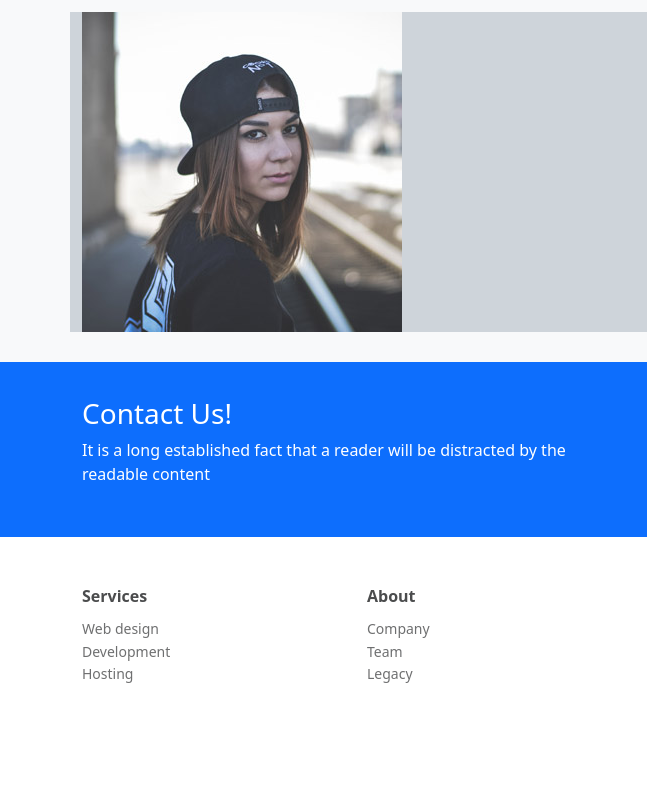
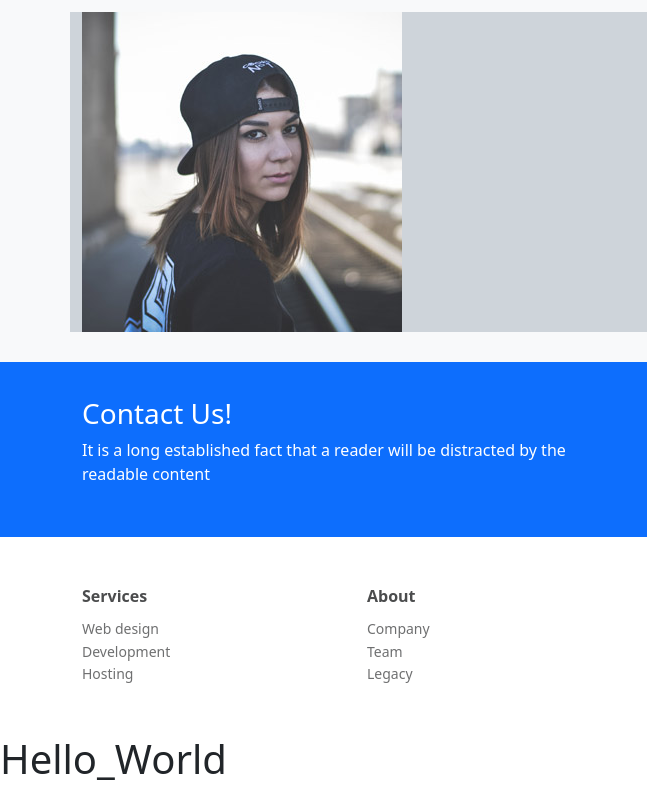
Before and after one commit to Khalid-Hasan-Jihad/apps-creator-online-agency-landing-page, a plain HTML site: page index.html in a window 1280 px wide. Shown: the part 3476-4267 px from the top of the page, 0-647 px from the left. Before the commit the page ends 4211 px from the top, so only its background shows below. Drawn offline with Linux system fonts and the light colour scheme; files whose address does not match are found by name.

Commit message:
hello world

```diff
--- a/index.html
+++ b/index.html
@@ -270,6 +270,7 @@
             </div>
         </div>
     </footer>
+    <h1>Hello_World</h1>
     <script src="assets/bootstrap/js/bootstrap.min.js"></script>
 </body>
 
```
